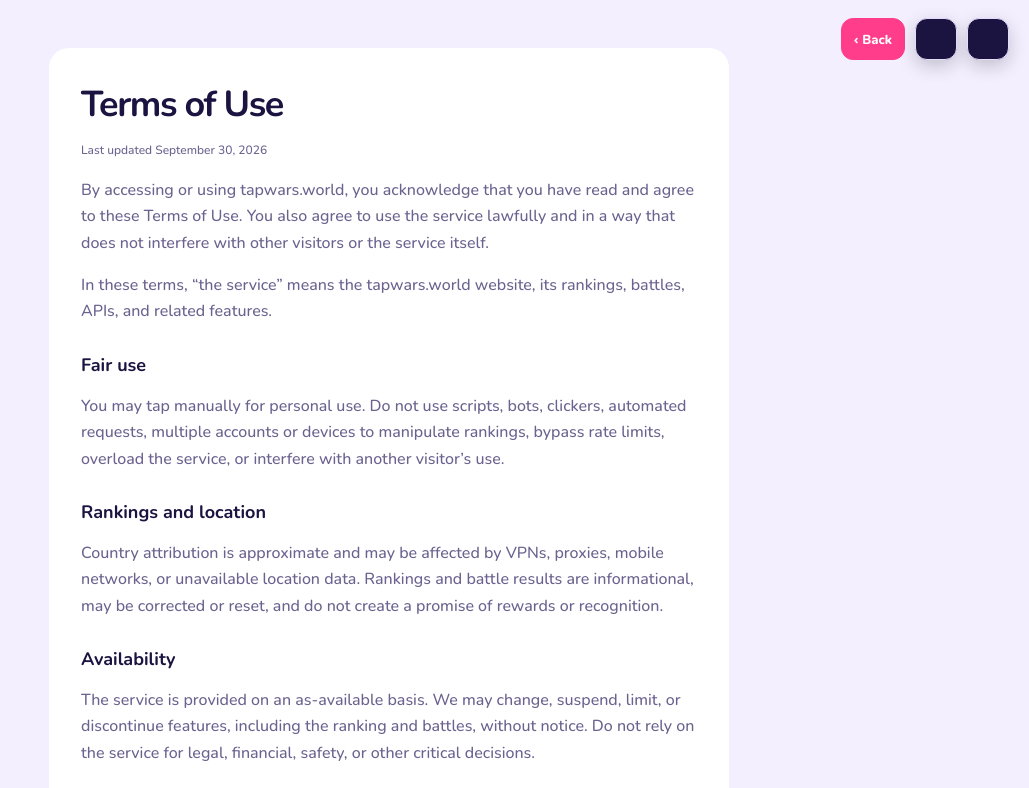
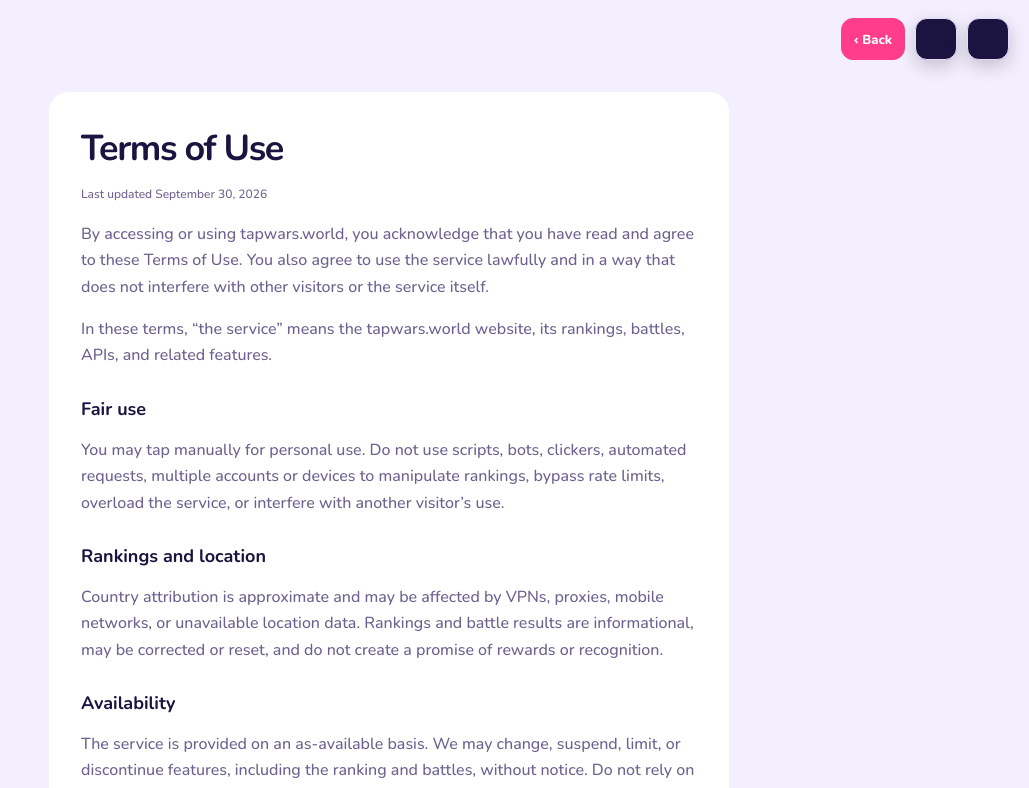
Before and after one commit to zabe-dev/tap-wars-world, a Next.js app: page /terms in a window 1280 px wide. Shown: the top 788 px of the page, without its empty margins (251-1280 px from the left). Built offline with nearby package versions, Linux system fonts and the light colour scheme; some icons are missing.

Commit message:
fix: reserve space for fixed controls

```diff
--- a/app/legal.module.css
+++ b/app/legal.module.css
@@ -1,4 +1,4 @@
-.page { min-height: 100vh; padding: 48px 20px; background: var(--bg); color: var(--ink); }
+.page { min-height: 100vh; padding: 92px 20px 48px; background: var(--bg); color: var(--ink); }
 .shell { width: min(680px, 100%); margin: 0 auto; }
 .content { width: min(680px, 100%); margin: 0 auto; padding: 32px; border-radius: 20px; background: var(--card); }
 .back { display: inline-flex; align-items: center; width: fit-content; margin: 0 auto 16px; padding: 8px 12px; border: 1px solid var(--hot); border-radius: 10px; background: var(--hot); color: #fff; font-size: 13px; font-weight: 800; text-decoration: none; transition: filter .2s ease, transform .2s ease; }.back:hover { filter: brightness(.9); transform: translateY(-1px); }.back:focus-visible { outline: 3px solid var(--hot); outline-offset: 3px; }.content h1 { margin: 0 0 8px; font-size: 36px; letter-spacing: -.04em; }.content h2 { margin: 28px 0 8px; font-size: 18px; }.content p, .content li { color: var(--mute); line-height: 1.65; }.content ul { padding-left: 22px; }.updated { color: var(--mute); font-size: 12px; }
--- a/app/milestones/milestones.module.css
+++ b/app/milestones/milestones.module.css
@@ -1,4 +1,4 @@
-.page { min-height: 100vh; padding: 48px 20px; background: var(--bg); color: var(--ink); }
+.page { min-height: 100vh; padding: 92px 20px 48px; background: var(--bg); color: var(--ink); }
 .shell { width: min(760px, 100%); margin: 0 auto; }
 .content { width: min(760px, 100%); margin: 0 auto; padding: 32px; border-radius: 20px; background: var(--card); }
 .back { display: inline-flex; align-items: center; width: fit-content; margin: 0 auto 16px; padding: 8px 12px; border: 1px solid var(--hot); border-radius: 10px; background: var(--hot); color: #fff; font-size: 13px; font-weight: 800; text-decoration: none; transition: filter .2s ease, transform .2s ease; }.back:hover { filter: brightness(.9); transform: translateY(-1px); }.back:focus-visible { outline: 3px solid var(--hot); outline-offset: 3px; }
--- a/app/rankings/rankings.module.css
+++ b/app/rankings/rankings.module.css
@@ -1,4 +1,4 @@
-.page { min-height: 100vh; padding: 48px 20px; background: var(--bg); color: var(--ink); }
+.page { min-height: 100vh; padding: 92px 20px 48px; background: var(--bg); color: var(--ink); }
 .shell { width: min(760px, 100%); margin: 0 auto; }
 .content { width: min(760px, 100%); margin: 0 auto; padding: 32px; border-radius: 20px; background: var(--card); }
 .back { display: inline-flex; align-items: center; width: fit-content; margin: 0 auto 16px; padding: 8px 12px; border: 1px solid var(--hot); border-radius: 10px; background: var(--hot); color: #fff; font-size: 13px; font-weight: 800; text-decoration: none; transition: filter .2s ease, transform .2s ease; }.back:hover { filter: brightness(.9); transform: translateY(-1px); }.back:focus-visible { outline: 3px solid var(--hot); outline-offset: 3px; }
```
